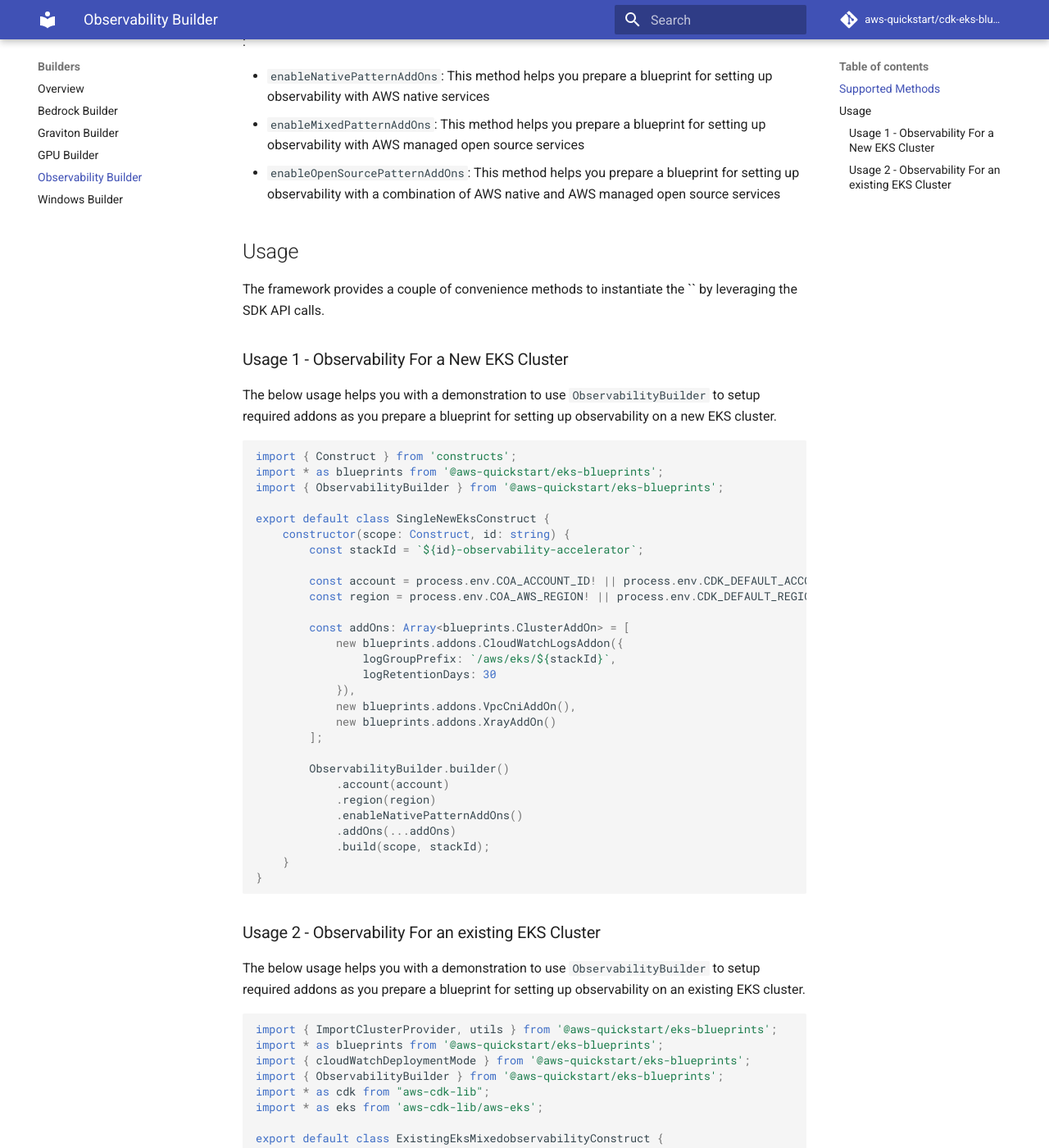
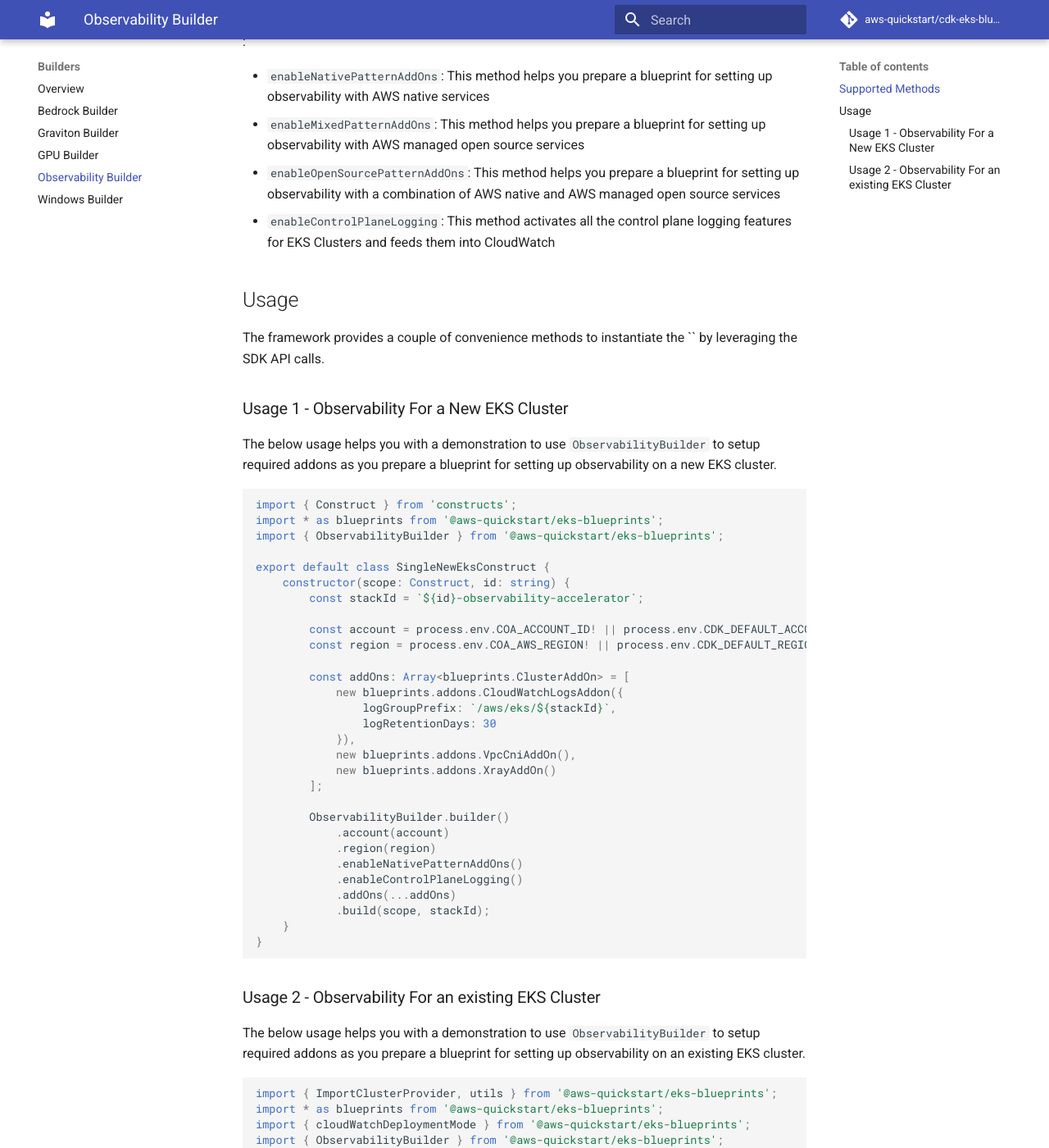
Before and after one commit to aws-quickstart/cdk-eks-blueprints, an MkDocs documentation site: the page built from docs/builders/observability-builder.md, in a window 1280 px wide and 1400 px high, scrolled down 383 px. Shown: the whole window at 82% size. Built offline with MkDocs 1.6.1 and Material for MkDocs 9.7.7, drawn with Linux system fonts in a browser that asks for light colours; comment, search, counter and statistics services are not loaded; some of the changed text lies outside the part shown.

Commit message:
Added documentation for the new method

```diff
--- a/docs/builders/observability-builder.md
+++ b/docs/builders/observability-builder.md
@@ -9,6 +9,7 @@
 - `enableNativePatternAddOns`: This method helps you prepare a blueprint for setting up observability with AWS native services
 - `enableMixedPatternAddOns`: This method helps you prepare a blueprint for setting up observability with AWS managed open source services
 - `enableOpenSourcePatternAddOns`: This method helps you prepare a blueprint for setting up observability with a combination of AWS native and AWS managed open source services
+- `enableControlPlaneLogging`: This method activates all the control plane logging features for EKS Clusters and feeds them into CloudWatch
 
 ## Usage
 
@@ -43,6 +44,7 @@
             .account(account)
             .region(region)
             .enableNativePatternAddOns()
+            .enableControlPlaneLogging()
             .addOns(...addOns)
             .build(scope, stackId);
     }
@@ -112,6 +114,7 @@
             .account(account)
             .region(region)
             .enableMixedPatternAddOns()
+            .enableControlPlaneLogging()
             .clusterProvider(importClusterProvider)
             .resourceProvider(blueprints.GlobalResources.Vpc, new blueprints.VpcProvider(vpcId))
             .addOns(...addOns)
```
